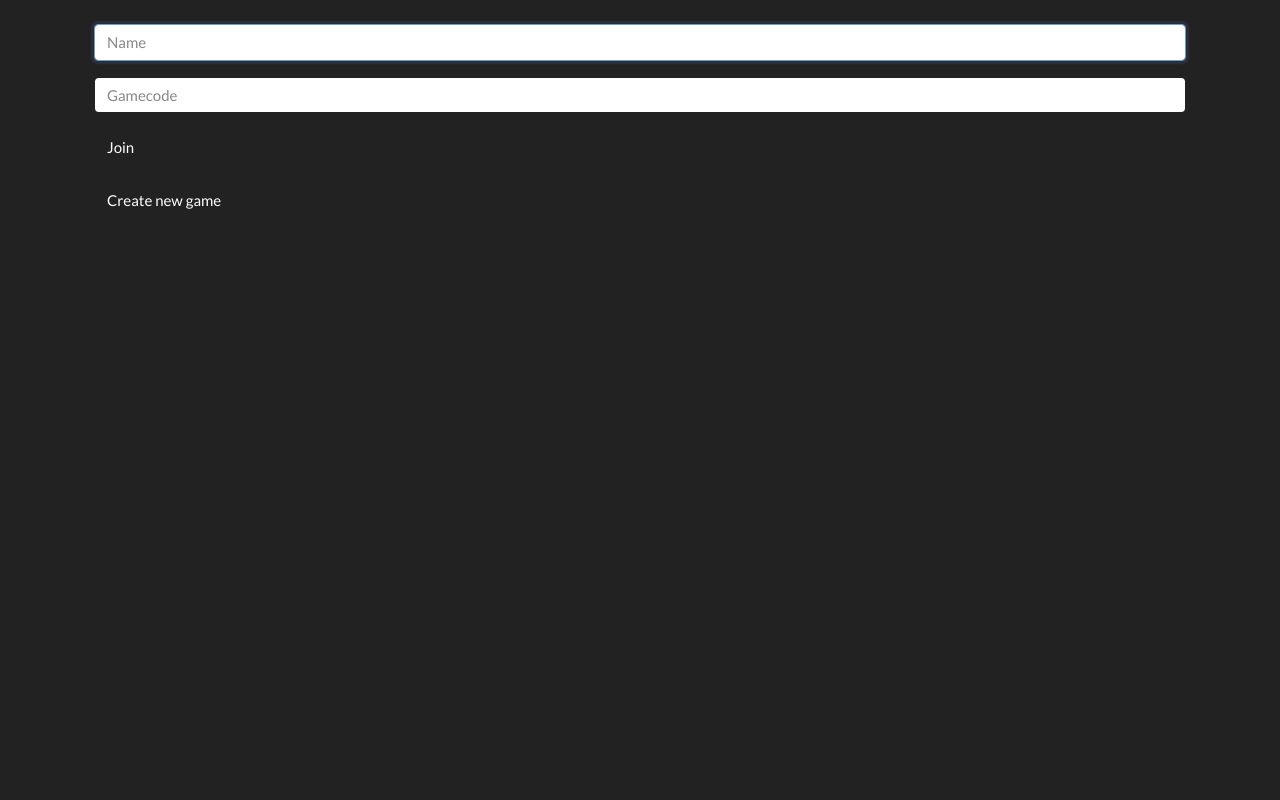
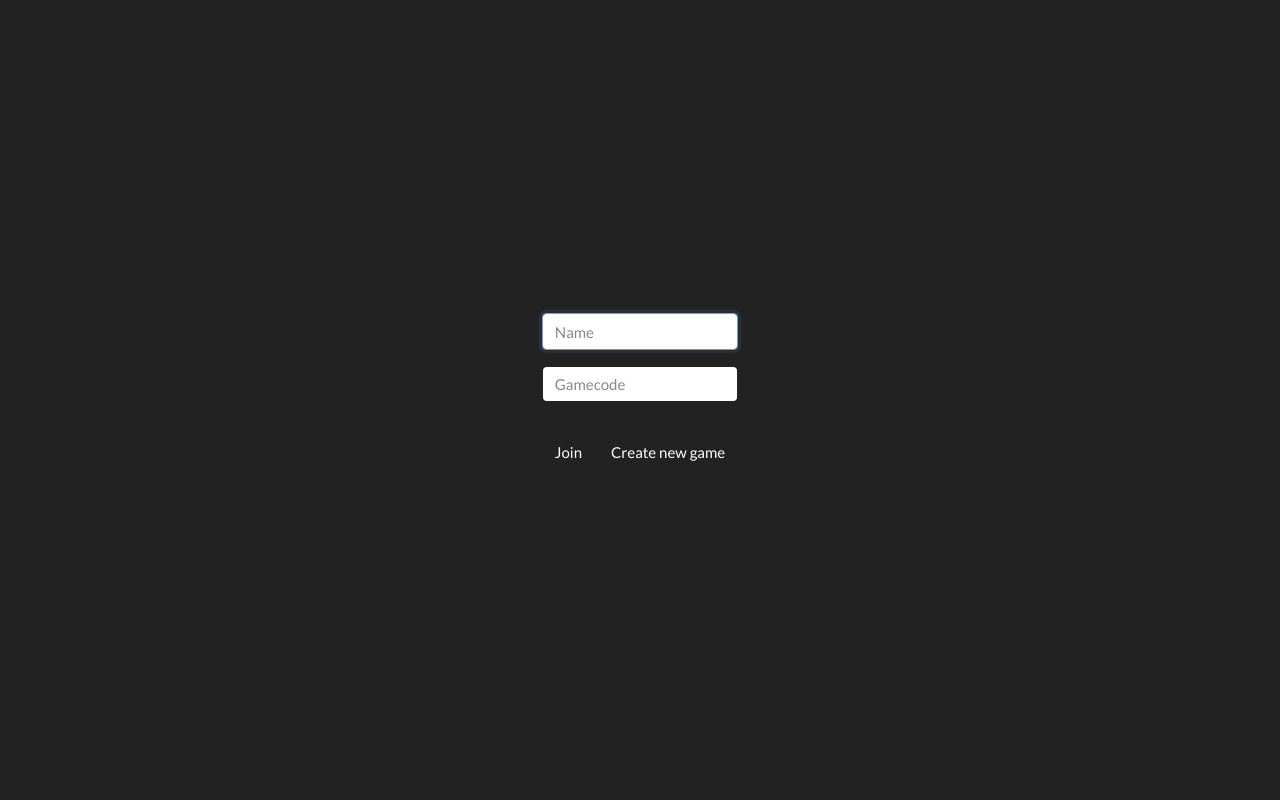
Before and after one commit to vraevrae/vraevrae, a Flask app: page / in a window 1280 px wide. Run offline with Flask 2, Linux system fonts and the light colour scheme; some libraries are stand-ins or nearby versions.

Commit message:
some styles for form

```diff
--- /dev/null
+++ b/requirements.txt
@@ -0,0 +1,4 @@
+Flask
+Flask-Session
+passlib
+SQLAlchemy
--- a/static/styles.css
+++ b/static/styles.css
@@ -0,0 +1,18 @@
+html {
+  width: 100%;
+  height: 100%;
+}
+
+.body {
+  display: flex;
+  justify-content: center;
+  align-items: center;
+  height: 100%;
+}
+
+.main {
+  max-width: 30rem;
+}
+
+.form {
+}
--- a/templates/index.html
+++ b/templates/index.html
@@ -1,24 +1,33 @@
-{% extends "layout.html" %}
-
-{% block title %}
-    Homepage
+{% extends "layout.html" %} {% block title %} Homepage {% endblock %} {% block
+main %}
+<form action="{{ url_for('index') }}" method="post" class="form">
+  <fieldset class="form-group">
+    <input
+      autocomplete="off"
+      autofocus
+      class="form-control"
+      name="name"
+      placeholder="Name"
+      type="text"
+    />
+  </fieldset>
+  <fieldset class="form-group">
+    <div class="form-group">
+      <input
+        autocomplete="off"
+        autofocus
+        class="form-control"
+        name="gamecode"
+        placeholder="Gamecode"
+        type="text"
+      />
+    </div>
+  </fieldset>
+  <fieldset class="form-group">
+    <button class="btn btn-default" name="join" type="submit">Join</button>
+    <button class="btn btn-default" name="newgame" type="submit">
+      Create new game
+    </button>
+  </fieldset>
+</form>
 {% endblock %}
-
-{% block main %}
-    <form action="{{ url_for('index') }}" method="post">
-        <fieldset>
-            <div class="form-group">
-                <input autocomplete="off" autofocus class="form-control" name="name" placeholder="Name" type="text"/>
-            </div>
-            <div class="form-group">
-                <input autocomplete="off" autofocus class="form-control" name="gamecode" placeholder="Gamecode" type="text"/>
-            </div>
-            <div class="form-group">
-                <button class="btn btn-default" name="join" type="submit">Join</button>
-            </div>
-            <div class="form-group">
-                <button class="btn btn-default" name="newgame" type="submit">Create new game</button>
-            </div>
-        </fieldset>
-    </form>
-{% endblock %}
--- a/templates/layout.html
+++ b/templates/layout.html
@@ -1,23 +1,38 @@
 <!DOCTYPE html>
 <html lang="en">
-    <head>
-        <meta charset="utf-8"/>
-        <meta content="initial-scale=1, width=device-width" name="viewport"/>
+  <head>
+    <meta charset="utf-8" />
+    <meta content="initial-scale=1, width=device-width" name="viewport" />
 
-        <link href="{{ url_for('static', filename='styles.css') }}" rel="stylesheet"/>
+    <link
+      href="{{ url_for('static', filename='styles.css') }}"
+      rel="stylesheet"
+    />
 
-        <link rel="stylesheet" href="https://stackpath.bootstrapcdn.com/bootswatch/4.2.1/darkly/bootstrap.min.css" crossorigin="anonymous">
-        <script src="https://code.jquery.com/jquery-3.3.1.slim.min.js" integrity="sha384-q8i/X+965DzO0rT7abK41JStQIAqVgRVzpbzo5smXKp4YfRvH+8abtTE1Pi6jizo" crossorigin="anonymous"></script>
-        <script src="https://cdnjs.cloudflare.com/ajax/libs/popper.js/1.14.6/umd/popper.min.js" integrity="sha384-wHAiFfRlMFy6i5SRaxvfOCifBUQy1xHdJ/yoi7FRNXMRBu5WHdZYu1hA6ZOblgut" crossorigin="anonymous"></script>
-        <script src="https://stackpath.bootstrapcdn.com/bootstrap/4.2.1/js/bootstrap.min.js" integrity="sha384-B0UglyR+jN6CkvvICOB2joaf5I4l3gm9GU6Hc1og6Ls7i6U/mkkaduKaBhlAXv9k" crossorigin="anonymous"></script>
+    <link
+      rel="stylesheet"
+      href="https://stackpath.bootstrapcdn.com/bootswatch/4.2.1/darkly/bootstrap.min.css"
+      crossorigin="anonymous"
+    />
+    <script
+      src="https://code.jquery.com/jquery-3.3.1.slim.min.js"
+      integrity="sha384-q8i/X+965DzO0rT7abK41JStQIAqVgRVzpbzo5smXKp4YfRvH+8abtTE1Pi6jizo"
+      crossorigin="anonymous"
+    ></script>
+    <script
+      src="https://cdnjs.cloudflare.com/ajax/libs/popper.js/1.14.6/umd/popper.min.js"
+      integrity="sha384-wHAiFfRlMFy6i5SRaxvfOCifBUQy1xHdJ/yoi7FRNXMRBu5WHdZYu1hA6ZOblgut"
+      crossorigin="anonymous"
+    ></script>
+    <script
+      src="https://stackpath.bootstrapcdn.com/bootstrap/4.2.1/js/bootstrap.min.js"
+      integrity="sha384-B0UglyR+jN6CkvvICOB2joaf5I4l3gm9GU6Hc1og6Ls7i6U/mkkaduKaBhlAXv9k"
+      crossorigin="anonymous"
+    ></script>
 
-        <title>Vrae Vrae: {% block title %}{% endblock %}</title>
-    </head>
-    <body>
-        <div class="container-fluid">
-            <main class="container p-4">
-                {% block main %}{% endblock %}
-            </main>
-        </div>
-    </body>
+    <title>Vrae Vrae: {% block title %}{% endblock %}</title>
+  </head>
+  <body class="body">
+    <main class="main">{% block main %}{% endblock %}</main>
+  </body>
 </html>
```
Also changed, not shown: app.py (+12 -11 lines), templates/cta.html (deleted), templates/landing_page.html (deleted), templates/lobby.html (added), templates/navbar.html (deleted).
